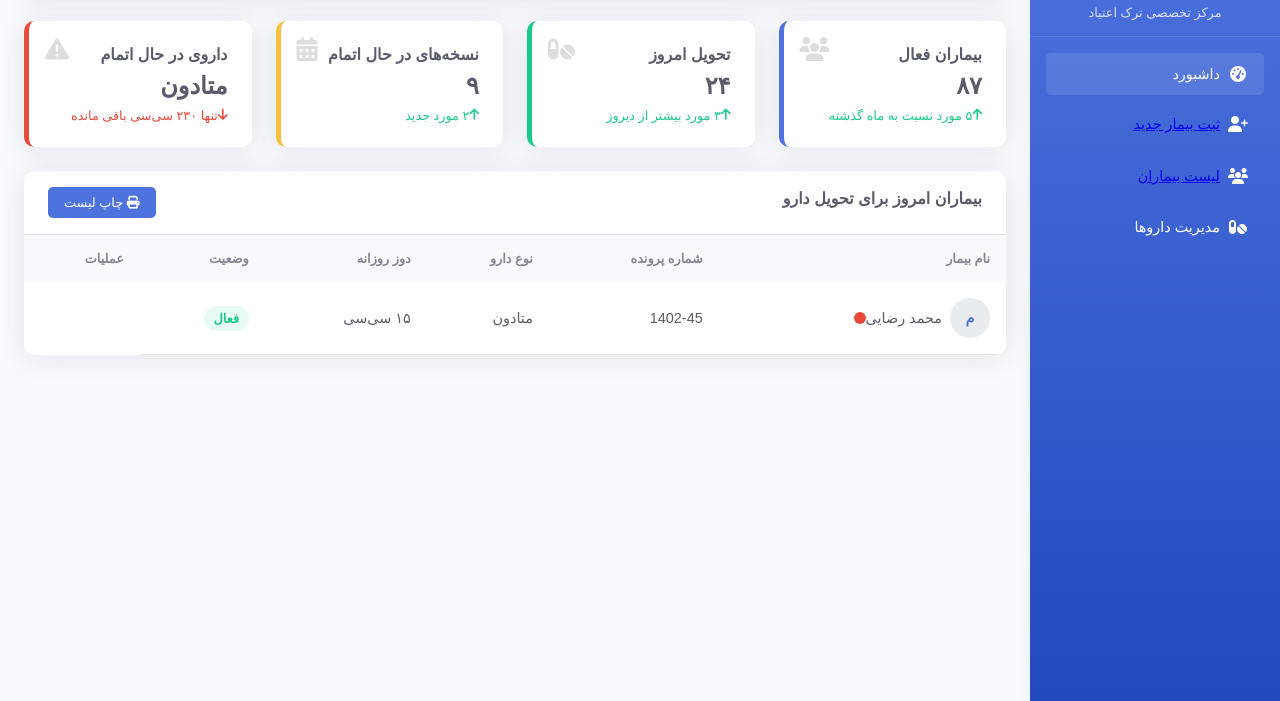
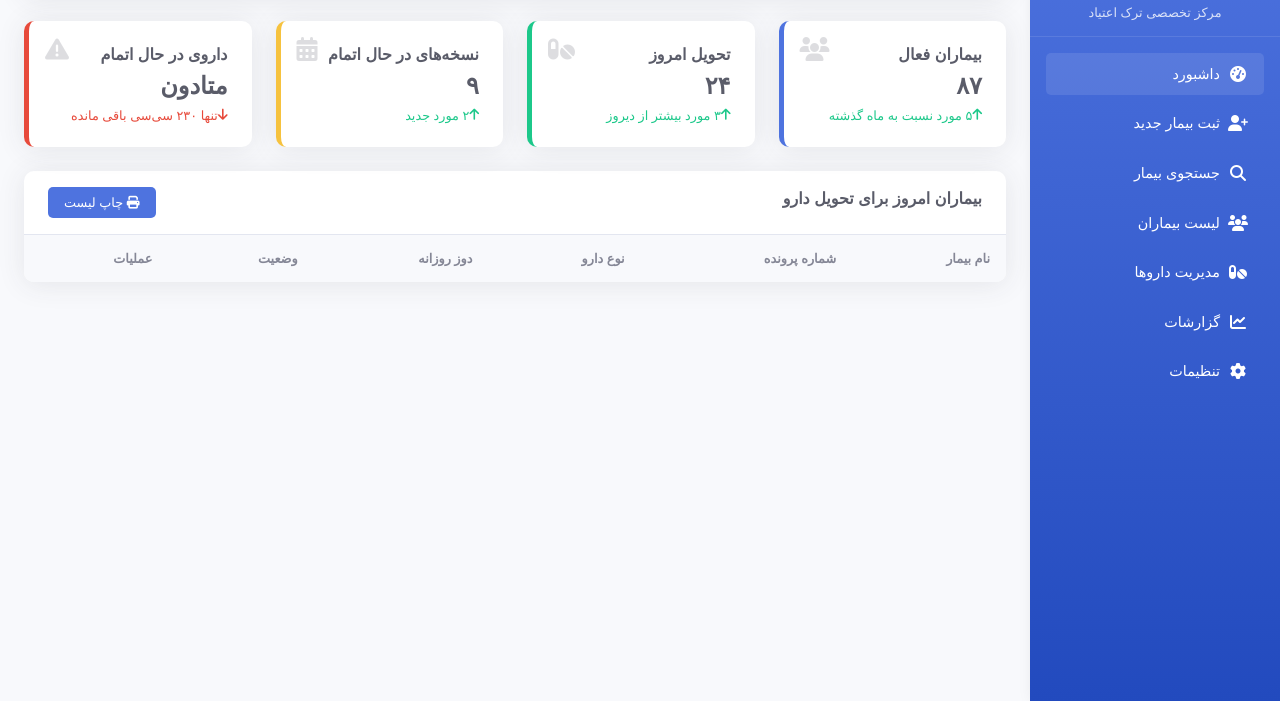
Before and after one commit to aliesb/BAbakan-Clinic, a plain HTML site: page dashboard.html in a window 1280 px wide. Shown: the part 99-800 px from the top of the page. Drawn offline with Linux system fonts and the light colour scheme; a web font is replaced by a local one.

Commit message:
Update dashboard.html

```diff
--- a/dashboard.html
+++ b/dashboard.html
@@ -404,15 +404,27 @@
             </li>
             <li class="menu-item">
                 <i class="fas fa-user-plus"></i>
-                <a href="add-patient.html"><span>ثبت بیمار جدید</span></a>
+                <span>ثبت بیمار جدید</span>
+            </li>
+            <li class="menu-item">
+                <i class="fas fa-search"></i>
+                <span>جستجوی بیمار</span>
             </li>
             <li class="menu-item">
                 <i class="fas fa-users"></i>
-                <a href="patient.html"><span>لیست بیماران</span></a>
+                <span>لیست بیماران</span>
             </li>
             <li class="menu-item">
                 <i class="fas fa-pills"></i>
                 <span>مدیریت داروها</span>
+            </li>
+            <li class="menu-item">
+                <i class="fas fa-chart-line"></i>
+                <span>گزارشات</span>
+            </li>
+            <li class="menu-item">
+                <i class="fas fa-cog"></i>
+                <span>تنظیمات</span>
             </li>
         </ul>
     </div>
@@ -495,14 +507,3 @@
                     </thead>
                     <tbody>
                         <tr>
-                            <td>
-                                <div class="patient-info">
-                                    <div class="patient-avatar">م</div>
-                                    <div>محمد رضایی</div>
-                                    <span class="drug-indicator methadone"></span>
-                                </div>
-                            </td>
-                            <td>1402-45</td>
-                            <td>متادون</td>
-                            <td>۱۵ سی‌سی</td>
-                            <td><span class="status-badge badge-success">فعال
```
